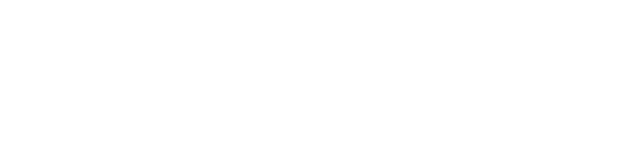
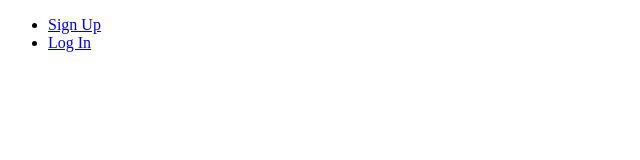
Before and after one commit to FrederriCo/Registration-template, a plain HTML site: page index.html in a window 1280 px wide. Shown: the whole page, without its empty margins (0-640 px from the left). Drawn offline with Linux system fonts and the light colour scheme.

Commit message:
create form and navigation

```diff
--- a/index.html
+++ b/index.html
@@ -6,6 +6,13 @@
     <title>Registration form</title>
 </head>
 <body>
-
+    <form action="" class="sign-up">
+        <nav>
+            <ul>
+              <li class="current"><a href="#">Sign Up</a></li>
+              <li><a href="#">Log In</a></li>
+            </ul>
+          </nav>
+    </form>
 </body>
 </html>
```
